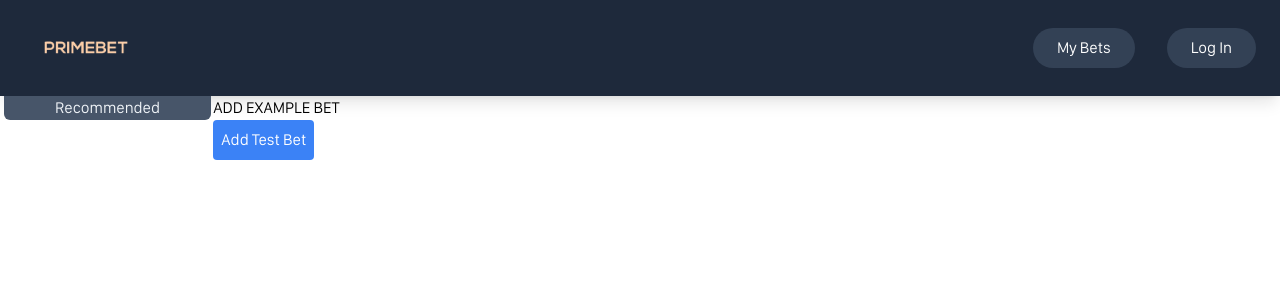
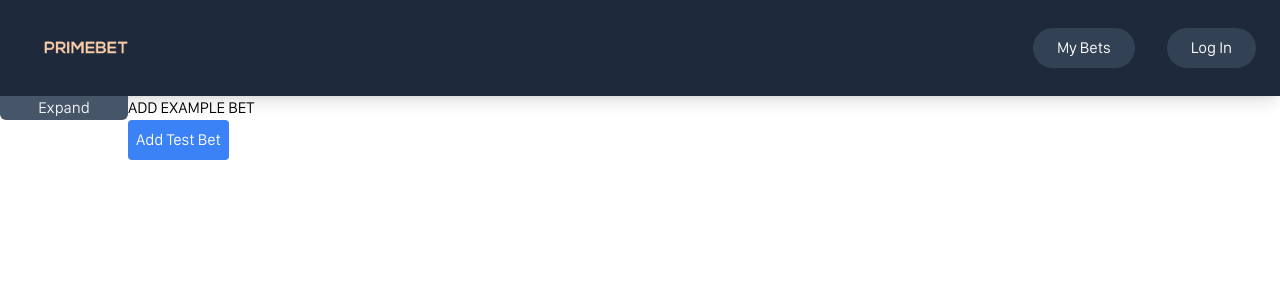
Before and after one commit to Marc3usz/Primebet, a React (Vite) app in the folder primebet/: page / in a window 1280 px wide. Shown: the top 300 px of the page. Built offline with nearby package versions, Linux system fonts and the light colour scheme; no server answers.

Commit message:
lol please save me

```diff
--- a/primebet/src/components/Offers.tsx
+++ b/primebet/src/components/Offers.tsx
@@ -1,8 +1,11 @@
-import { useParams } from "react-router-dom"
+import { useParams } from "react-router-dom";
 import { fetchMap } from "../constants/fetch";
+import { useEffect } from "react";
 
 export const Offers = () => {
-    const {filter} = useParams();
-    fetchMap[filter + ""]?.().then(res => console.log(res));
-    return <h1>filter: {filter}</h1>
-}
+    const { filter } = useParams();
+    useEffect(() => {
+        fetchMap[filter + ""]?.()?.then((res) => console.log(res));
+    }, []);
+    return <h1>filter: {filter}</h1>;
+};
--- a/primebet/src/components/Sidebar.tsx
+++ b/primebet/src/components/Sidebar.tsx
@@ -4,12 +4,12 @@ export const Sidebar = () => {
     const [expanded, setExpanded] = useState(false);
 
     return (
-        <div className="w-1/6 h-full">
+        <div className="w-[10%] h-full">
             <button
                 onClick={() => setExpanded((state) => !state)}
-                className="bg-slate-600 m-1 rounded-b-md text-slate-100 z-10 relative w-[97%] mt-0 h-6"
+                className="bg-slate-600 m-1 rounded-b-md text-slate-100 z-10 relative w-full mt-0 ml-0 h-6"
             >
-                {expanded ? "Hide" : "Recommended"}
+                {expanded ? "Hide" : "Expand"}
             </button>
             <div
                 className={
```
